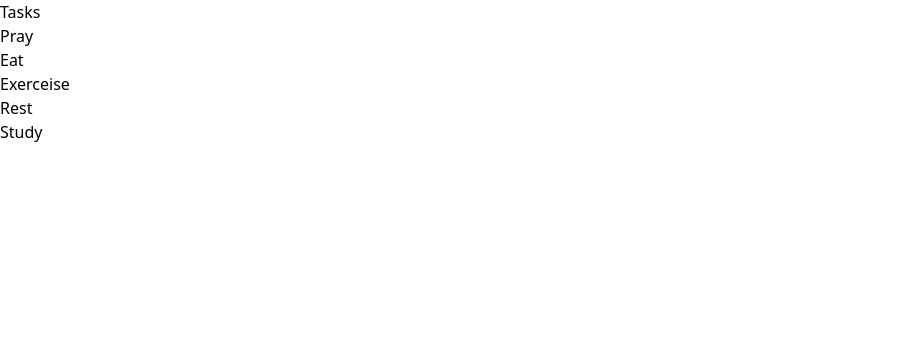
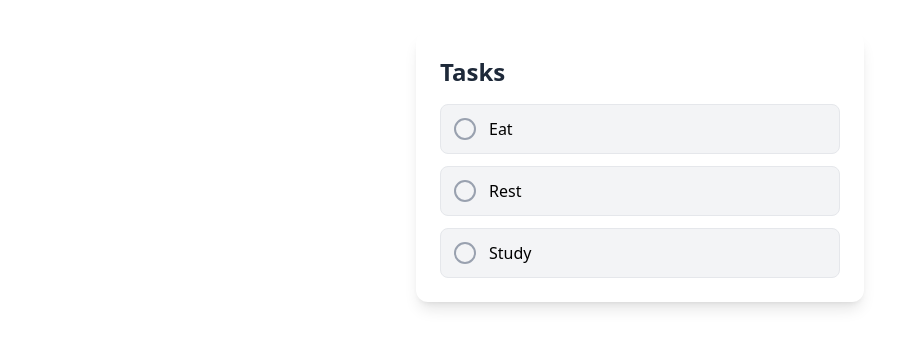
Before and after one commit to ADaneshS1/task-management, a React (Vite) app: page / in a window 1280 px wide. Shown: the top 348 px of the page, without its empty margins (0-924 px from the left). Built offline with nearby package versions, Linux system fonts and the light colour scheme.

Commit message:
change file location

```diff
--- a/src/app.tsx
+++ b/src/app.tsx
@@ -1,4 +1,4 @@
-import { Tasks } from "./tasks";
+import { Tasks } from "./components/tasks";
 
 export default function App() {
   return (
--- a/src/tasks.tsx
+++ /dev/null
@@ -1,33 +0,0 @@
-const dataTasks = [
-  { id: 1, title: "Pray", isDone: true },
-  { id: 2, title: "Eat", isDone: false },
-  { id: 3, title: "Exerceise", isDone: true },
-  { id: 4, title: "Rest", isDone: false },
-  { id: 5, title: "Study", isDone: false },
-];
-
-export function Tasks() {
-  return (
-    <>
-      <h2>Tasks</h2>
-      <ul>
-        {dataTasks.map((task) => (
-          <li key={task.id}>{task.title}</li>
-        ))}
-      </ul>
-    </>
-  );
-}
-
-export function TaskItem({
-  title,
-  isDone,
-}: {
-  title: string;
-  isDone?: boolean;
-}) {
-  if (isDone) {
-    return null;
-  }
-  return <li>{title}</li>;
-}
```
Also changed, not shown: src/components/profile.tsx (renamed from src/profile.tsx).
